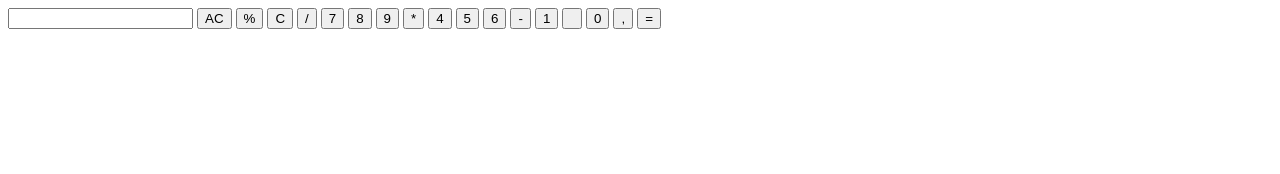
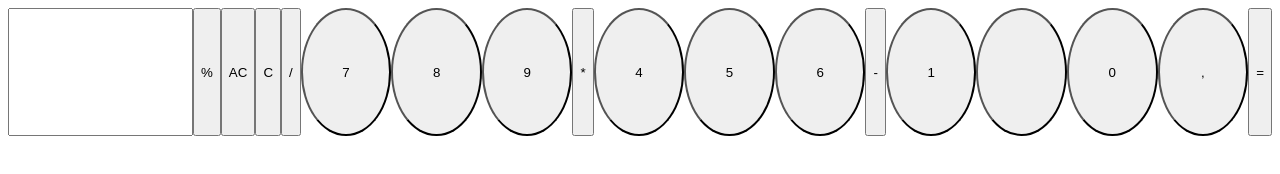
Before and after one commit to marstilen/TOP-Calculator, a plain HTML site: page index.html in a window 1280 px wide. Both pictures are taken after a click on the button "AC". Drawn offline with Linux system fonts and the light colour scheme.

Commit message:
Make operator buttons functional

```diff
--- a/index.html
+++ b/index.html
@@ -1,28 +1,32 @@
 <!DOCTYPE html>
 <html lang="en">
   <head>
+    <link rel="stylesheet" href="styles/main.css" />
+    <script src="scripts/main.js" defer></script>
     <meta charset="UTF-8" />
     <meta name="viewport" content="width=device-width, initial-scale=1.0" />
     <title>Document</title>
   </head>
   <body>
-    <input type="text" name="" id="" />
-    <input type="button" value="AC" />
-    <input type="button" value="%" />
-    <input type="button" value="C" />
-    <input type="button" value="/" />
-    <input type="button" value="7" />
-    <input type="button" value="8" />
-    <input type="button" value="9" />
-    <input type="button" value="*" />
-    <input type="button" value="4" />
-    <input type="button" value="5" />
-    <input type="button" value="6" />
-    <input type="button" value="-" />
-    <input type="button" value="1" />
-    <input type="button" value=" " />
-    <input type="button" value="0" />
-    <input type="button" value="," />
-    <input type="button" value="=" />
+    <main>
+      <input type="text" name="" id="calcTextBox" />
+      <input class="operator" type="button" value="%" />
+      <input class="clear" type="button" value="AC" />
+      <input class="c" type="button" value="C" />
+      <input class="operator" type="button" value="/" />
+      <input class="button" type="button" value="7" />
+      <input class="button" type="button" value="8" />
+      <input class="button" type="button" value="9" />
+      <input class="operator" type="button" value="*" />
+      <input class="button" type="button" value="4" />
+      <input class="button" type="button" value="5" />
+      <input class="button" type="button" value="6" />
+      <input class="operator" type="button" value="-" />
+      <input class="button" type="button" value="1" />
+      <input class="button" type="button" value=" " />
+      <input class="button" type="button" value="0" />
+      <input class="button" type="button" value="," />
+      <input class="calculate" type="button" value="=" />
+    </main>
   </body>
 </html>
--- /dev/null
+++ b/scripts/main.js
@@ -0,0 +1,37 @@
+
+
+calcTextBox = document.querySelector("#calcTextBox");
+
+console.log(calcTextBox)
+
+function calculate(params) {
+
+}
+
+document.addEventListener('click', function(e){
+    let firstNumber;
+let secondNumber;
+let operator;
+    console.log(e.target.getAttribute('class'));
+    if(e.target.getAttribute('class')=='button')
+    {
+        calcTextBox.value += e.target.getAttribute("value");
+    }
+    else if(e.target.getAttribute('class')=='operator'){
+        console.log(calcTextBox.value)
+        firstNumber = calcTextBox.value;
+        operator = e.target.getAttribute('class');
+        calcTextBox.value += e.target.getAttribute("value");
+    }
+    else if(e.target.getAttribute('class')=='clear'){
+        calcTextBox.value="";
+    }
+    else if(e.target.getAttribute('class')=='c'){
+        calcTextBox.value = calcTextBox.value.slice(0, -1)
+    }
+    else if(e.target.getAttribute('class')=='calculate')
+    {
+        console.log(operator)
+       calculate();
+    }
+})
--- /dev/null
+++ b/styles/main.css
@@ -0,0 +1,8 @@
+main{
+    display: flex;
+}
+.button{
+	width: 10vw;
+	height: 10vw;
+    border-radius: 100%;
+}
```
